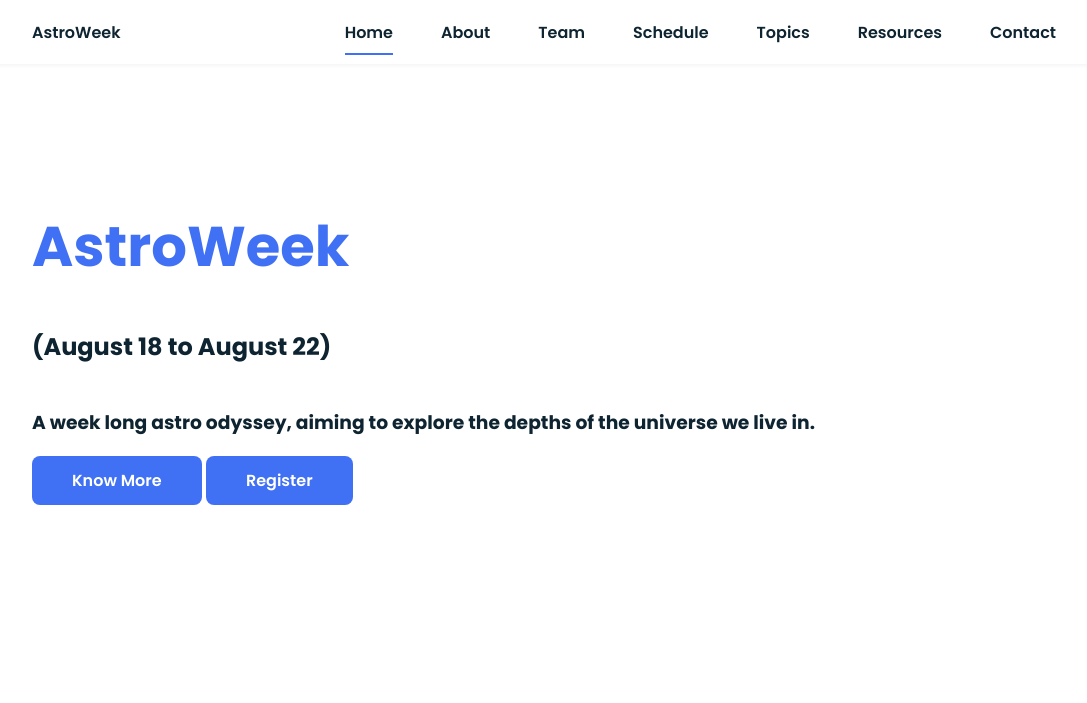
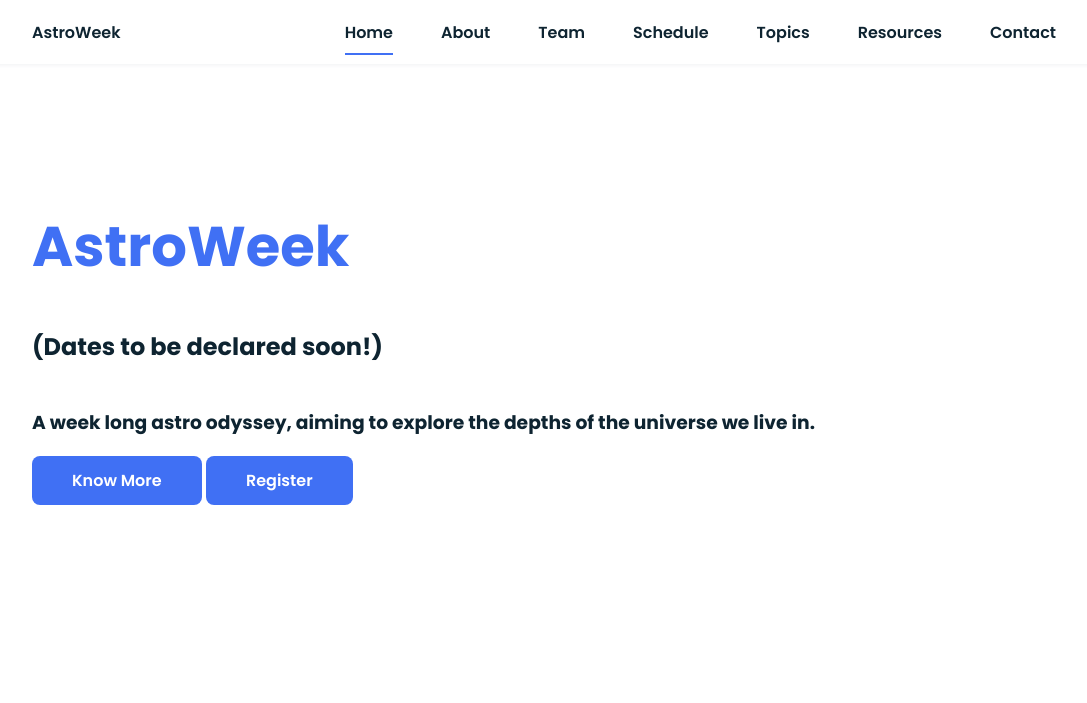
Before and after one commit to Jayshil/astroweek, a plain HTML site: page index.html in a window 1280 px wide. Shown: the top 703 px of the page, without its empty margins (96-1183 px from the left). Drawn offline with nearby package versions, Linux system fonts and the light colour scheme.

Commit message:
Dates removed

```diff
--- a/index.html
+++ b/index.html
@@ -41,7 +41,7 @@
             <!--===== HOME =====-->
             <section class="home bd-grid" id="home">
                 <div class="home__data">
-                    <h1 class="home__title"><span class="home__title-color">AstroWeek</span><h2>(August 18 to August 22)</h2><br>
+                    <h1 class="home__title"><span class="home__title-color">AstroWeek</span><h2>(Dates to be declared soon!)</h2><br>
                         <h3>A week long astro odyssey, aiming to explore the depths of the universe we live in.</h3>
                     </h1>
 
```
